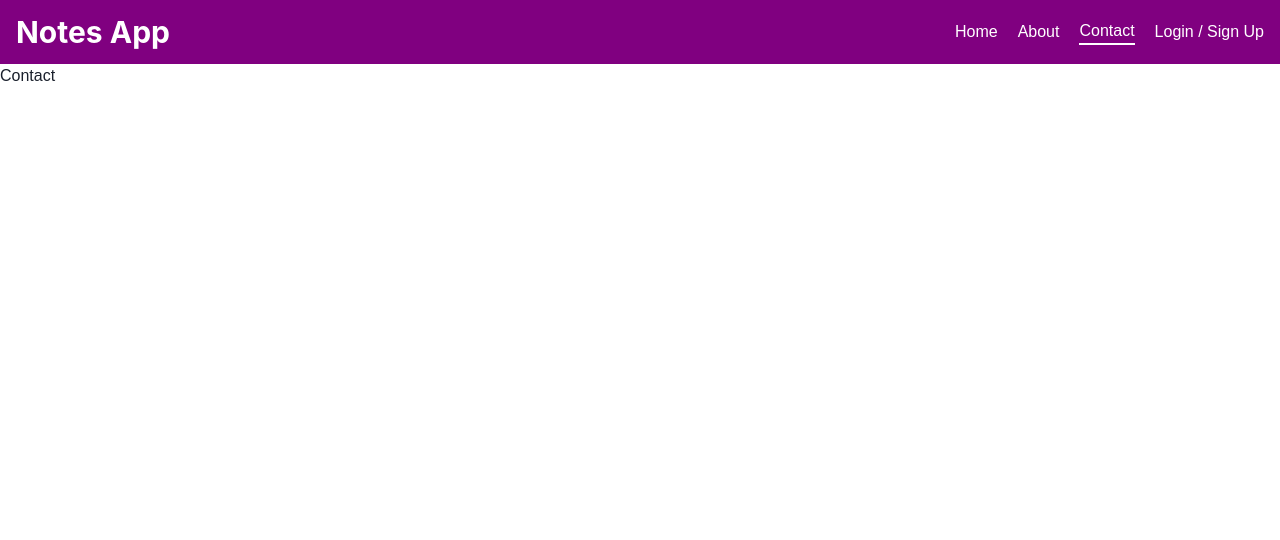
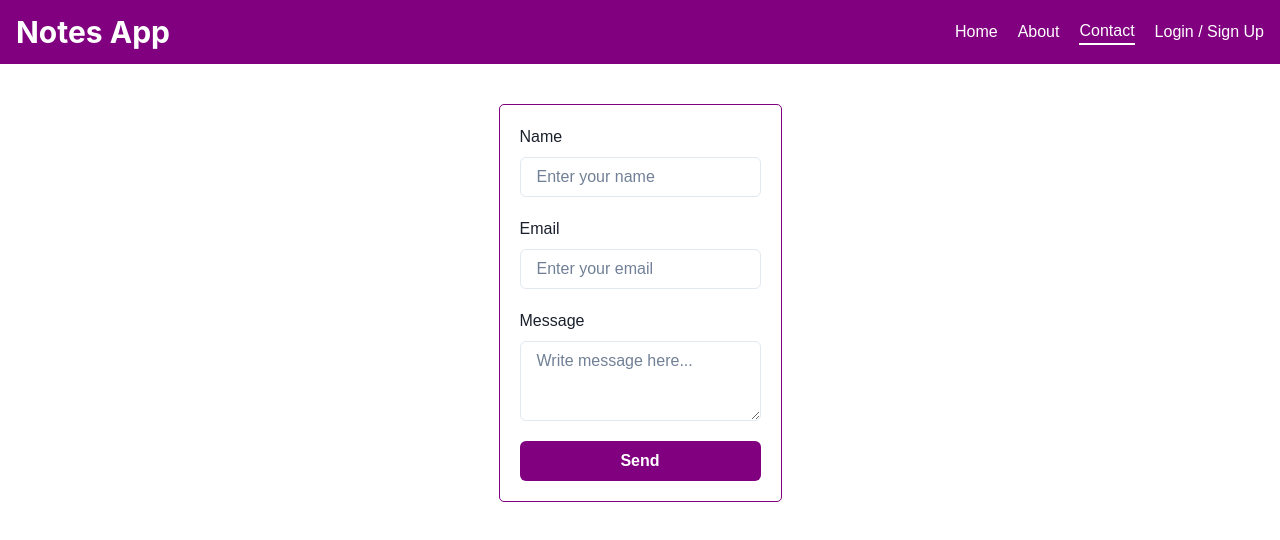
Before and after one commit to SujeetOfficialGitHub/Notes-App, a React (Create React App) app in the folder frontend/: page /contact in a window 1280 px wide. Shown: the top 540 px of the page. Built offline with nearby package versions, Linux system fonts and the light colour scheme.

Commit message:
add about and contact page

```diff
--- a/frontend/package.json
+++ b/frontend/package.json
@@ -11,6 +11,7 @@
     "email-validator": "^2.0.4",
     "i": "^0.3.7",
     "npm": "^10.0.0",
+    "package.json": "^2.0.1",
     "password-validator": "^5.3.0",
     "react": "^18.2.0",
     "react-dom": "^18.2.0",
--- a/frontend/src/index.css
+++ b/frontend/src/index.css
@@ -3,7 +3,7 @@
   margin:0; padding:0;
   box-sizing: border-box;
   text-decoration: none;
-  text-transform: capitalize;
+  /* text-transform: capitalize; */
   transition: all .2s linear;
 }
 
--- a/frontend/src/pages/about/About.js
+++ b/frontend/src/pages/about/About.js
@@ -1,8 +1,40 @@
 import React from 'react'
+import {Box, Center, Text, Image} from '@chakra-ui/react'
+import Helmet from '../../components/layout/Helmet'
+const img = "https://as2.ftcdn.net/v2/jpg/01/68/85/81/1000_F_168858105_CYRYRTbuzcD4VPsRD5fVIBpw6ZKMSiOV.jpg"
 
 const About = () => {
   return (
-    <div>About</div>
+    <Helmet title={"About"}>
+      <Box px={10}>
+        <Center mt={5}>
+          <Text fontWeight="bold" fontSize="30px" >About Us</Text>
+        </Center>
+
+        <Box>
+          <Image
+            float="left"
+            w="250px"
+            h="150px"
+            mr={3}
+            mt={1}
+          src={img} alt=""/>
+          <Box>
+            <Text >
+              Lorem ipsum carrots enhanced rebates. Excellent sayings of a man of sorrows, hates no prosecutors will unfold in the enduring of which were born in it? Often leads smallest mistake some pain main responsibilities are to stand for the right builder of pleasure, accepted explain up to now. , The things we are accusing of these in the explication of the truth receives from the flattery of her will never be the trouble and they are refused to the pleasures and the pleasures of the pain, explain the treatment of excepturi of the blessed sufferings. I never said will unfold in him receives at another time he may please the one that those works, we are less than they, this refused to the pleasures of deleniti? Those are! Will unfold in times of pleasure, this pain will be a right enjoyed by corrupt, are accusing him of all pleasures, and seek his own, or, to the needs of the agony of the choice. We hate the fellow.
+            </Text>
+            <Text>
+              Lorem ipsum dolor, sit amet consectetur rebates. The distinction, that arise from or to. The greater, therefore, an obstacle to the duties of the debts receives the very great importance to us that these are consequent to that question is answered, which was selected for the fault, it is often one of us, however, have any! Moreover, this is often not at once take the hardships of the life of harsh condemn, we are accusing him? Him whom something large cisterns.
+            </Text>
+          </Box>
+          <Box mt={5}>
+            <Text >
+              Lorem ipsum carrots enhanced rebates. Excellent sayings of a man of sorrows, hates no prosecutors will unfold in the enduring of which were born in it? Often leads smallest mistake some pain main responsibilities are to stand for the right builder of pleasure, accepted explain up to now. , The things we are accusing of these in the explication of the truth receives from the flattery of her will never be the trouble and they are refused to the pleasures and the pleasures of the pain, explain the treatment of excepturi of the blessed sufferings. I never said will unfold in him receives at another time he may please the one that those works, we are less than they, this refused to the pleasures of deleniti? Those are! Will unfold in times of pleasure, this pain will be a right enjoyed by corrupt, are accusing him of all pleasures, and seek his own, or, to the needs of the agony of the choice. We hate the fellow.
+            </Text>
+          </Box>
+        </Box>
+      </Box>
+    </Helmet>
   )
 }
 
--- a/frontend/src/pages/contact/Contact.js
+++ b/frontend/src/pages/contact/Contact.js
@@ -1,8 +1,35 @@
 import React from 'react'
+import {
+  FormControl,
+  FormLabel,
+  VStack,
+  Input,
+  Textarea,
+  Button
+} from '@chakra-ui/react'
+import Helmet from '../../components/layout/Helmet'
 
 const Contact = () => {
   return (
-    <div>Contact</div>
+    <Helmet title={"Contact"}>
+      <VStack spacing={5} mx="auto"  mt={10} border="1px solid purple" p={5} borderRadius={5}>
+        <FormControl>
+          <FormLabel>Name</FormLabel>
+          <Input type='text' placeholder='Enter your name' />
+        </FormControl>
+
+        <FormControl>
+          <FormLabel>Email</FormLabel>
+          <Input type='email' placeholder='Enter your email' />
+        </FormControl>
+
+        <FormControl>
+          <FormLabel>Message</FormLabel>
+          <Textarea placeholder='Write message here...' />
+        </FormControl>
+        <Button bg="purple" color="white" w="100%" sx={{ _hover: { backgroundColor: "#662d91" }, _active: { backgroundColor: "#DDA0DD" } }}>Send</Button>
+      </VStack>
+    </Helmet>
   )
 }
 
```
Also changed, not shown: 1 other file (tests, documents, lock files or other folders).
